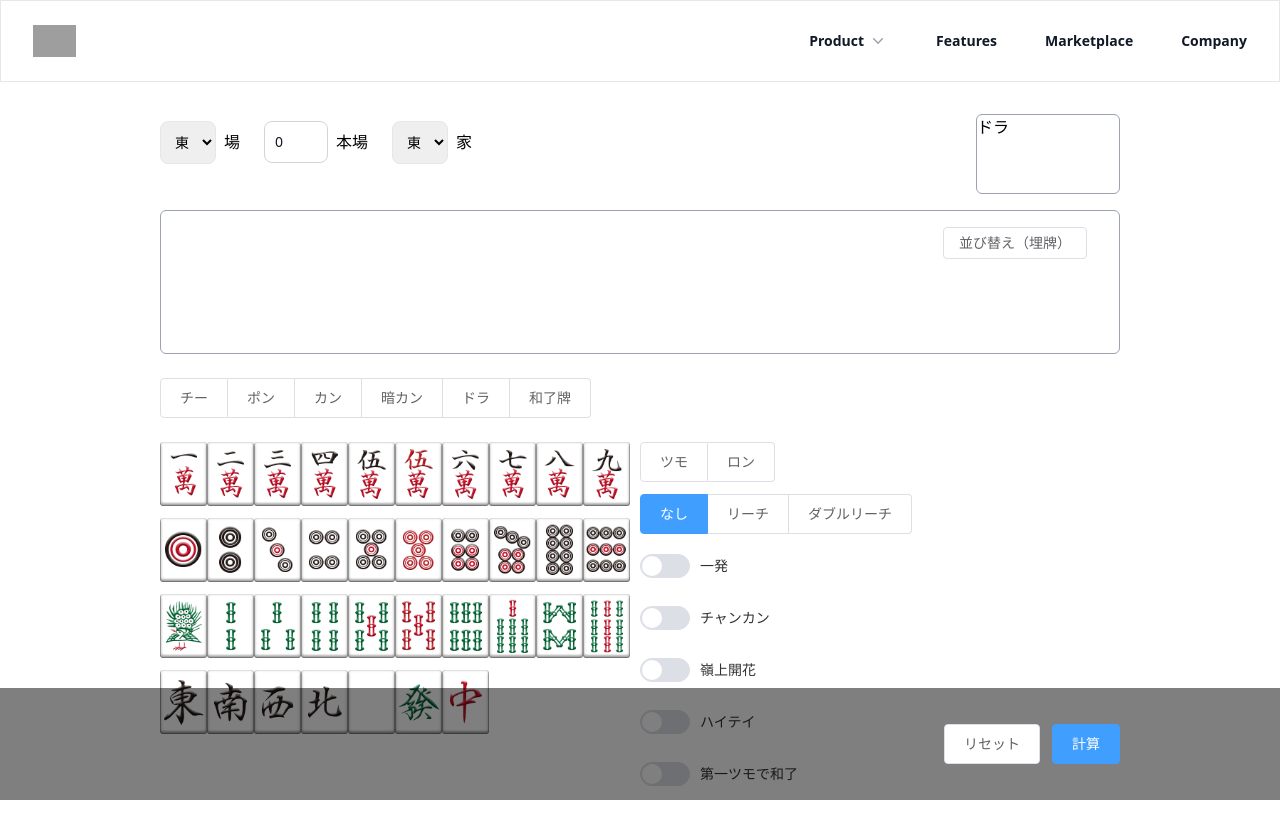
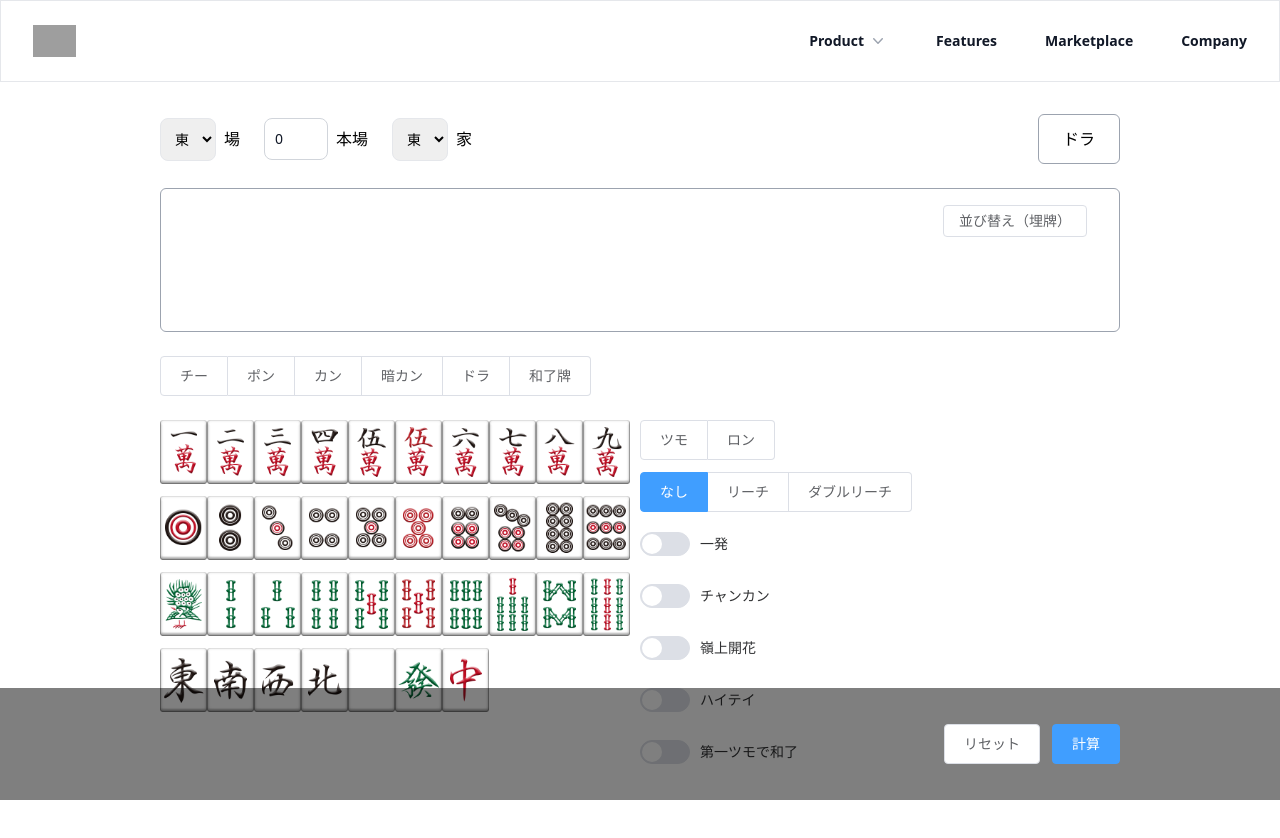
Before and after one commit to yasunaga-shuto/mahjong-point-front, a Nuxt app: page / in a window 1280 px wide. Shown: the top 838 px of the page. Built offline with nearby package versions, Linux system fonts and the light colour scheme; grey boxes are pictures that could not be loaded.

Commit message:
ドラ追加

```diff
--- a/app.vue
+++ b/app.vue
@@ -2,8 +2,8 @@
   <div>
     <OrganismsHeader />
     <div class="container mx-auto w-3/4 mt-8 mb-48">
-      <div class="flex justify-between items-center mb-4">
-        <div class="flex items-center gap-6 mb-6">
+      <div class="flex justify-between items-center mb-6">
+        <div class="flex items-center gap-6">
           <!-- 場風 -->
           <div class="flex items-center">
             <select v-model="ba" id="countries" class="w-16 border text-sm rounded-lg focus:ring-blue-500 focus:border-blue-500 block w-full p-2.5">
@@ -31,8 +31,12 @@
             <label class="ml-2">家</label>
           </div>
         </div>
-        <div class="border border-gray-400 rounded-md h-20 w-36">
+        <!-- ドラ -->
+        <div class="border border-gray-400 rounded-md py-3 px-6">
           ドラ
+          <div>
+            <img v-for="(d, index) in dora" :key="index" :src="`/pai/${d}.png`" width="37" class="inline">
+          </div>
         </div>
       </div>
       <!-- 手牌 -->
@@ -167,7 +171,7 @@ const chankan = ref(false)
 const linshan = ref(false)
 const haitei = ref(false)
 const hora = ref(false)
-const dra = ref([])
+const dora = ref<Pai[]>([])
 const agariPai = ref('')
 
 const tehai = ref<Pai[]>([])
@@ -202,6 +206,10 @@ const addPai = (pai: Pai) => {
     agariPai.value = pai
     mode.value = ''
     break
+  case 'dora':
+    dora.value.push(pai)
+    mode.value = ''
+    break
   default:
     tehai.value.push(pai)
   }
@@ -227,6 +235,8 @@ const reset = () => {
   linshan.value = false
   haitei.value = false
   hora.value = false
+  agariPai.value = ''
+  dora.value = []
   tehai.value = []
   hupai.value = []
 }
```
